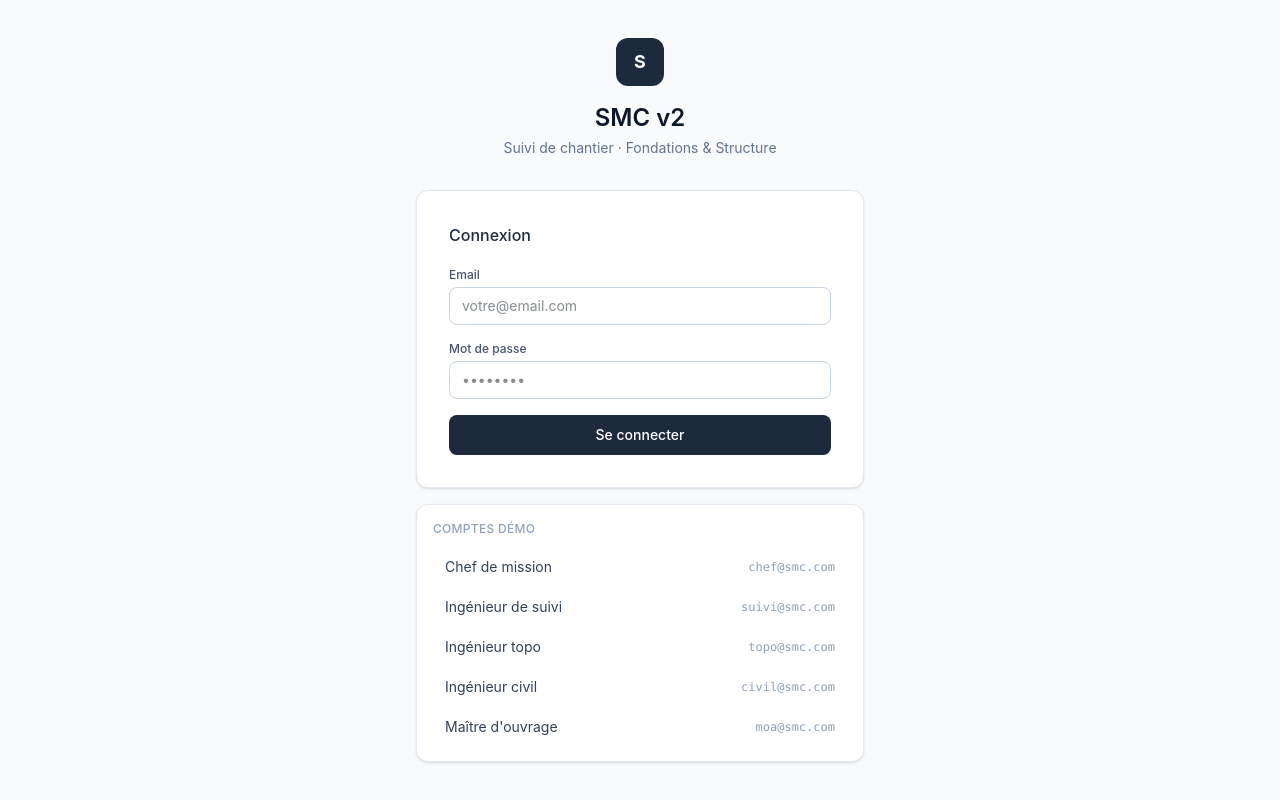
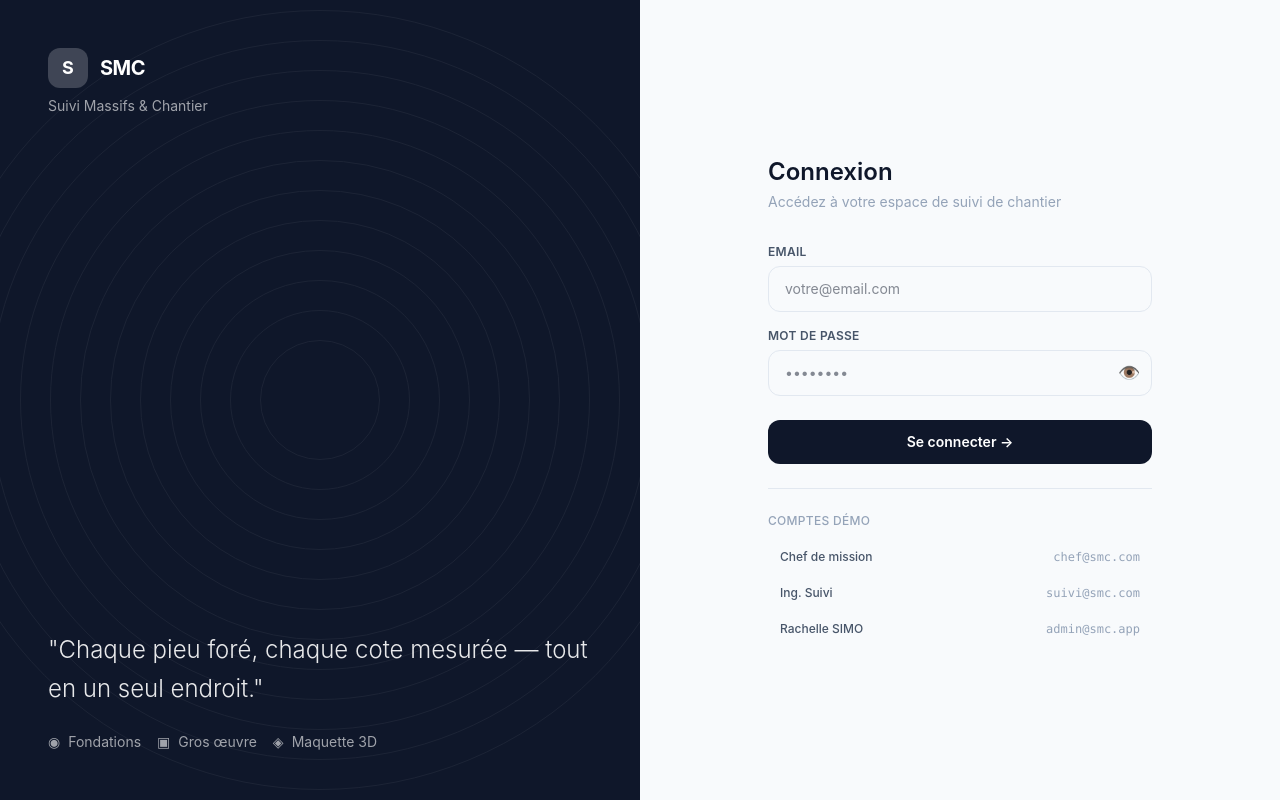
Before and after one commit to dbranly/smc, a React (Vite) app in the folder frontend/: page /#/login in a window 1280 px wide. Built offline with nearby package versions, Linux system fonts and the light colour scheme; the HTML template or start-up script is replaced by a standard one.

Commit message:
Update Login.jsx

```diff
--- a/frontend/src/pages/Login.jsx
+++ b/frontend/src/pages/Login.jsx
@@ -2,85 +2,154 @@ import { useState } from 'react'
 import { useNavigate } from 'react-router-dom'
 import { useAuth } from '../AuthContext'
 
-const DEMO = [
-  { role: 'Chef de mission',    email: 'chef@smc.com',   pw: 'chef123'  },
-  { role: 'Ingénieur de suivi', email: 'suivi@smc.com',  pw: 'suivi123' },
-  { role: 'Ingénieur topo',     email: 'topo@smc.com',   pw: 'topo123'  },
-  { role: 'Ingénieur civil',    email: 'civil@smc.com',  pw: 'civil123' },
-  { role: "Maître d'ouvrage",   email: 'moa@smc.com',    pw: 'moa123'   },
-]
-
 export default function Login() {
   const { login } = useAuth()
   const navigate  = useNavigate()
-  const [form, setForm]     = useState({ email: '', password: '' })
-  const [error, setError]   = useState('')
+  const [form, setForm]       = useState({ email: '', password: '' })
+  const [error, setError]     = useState('')
   const [loading, setLoading] = useState(false)
+  const [showPw, setShowPw]   = useState(false)
 
   const handle = async (e) => {
     e.preventDefault()
     setError(''); setLoading(true)
-    try {
-      await login(form.email, form.password)
-      navigate('/')
-    } catch {
-      setError('Email ou mot de passe incorrect')
-    } finally {
-      setLoading(false)
-    }
+    try { await login(form.email, form.password); navigate('/') }
+    catch { setError('Email ou mot de passe incorrect') }
+    finally { setLoading(false) }
   }
 
   return (
-    <div className="min-h-screen bg-slate-50 flex items-center justify-center px-4">
-      <div className="w-full max-w-md">
-        <div className="text-center mb-8">
-          <div className="inline-flex items-center justify-center w-12 h-12 bg-slate-800 rounded-xl mb-4">
-            <span className="text-white font-bold text-lg">S</span>
-          </div>
-          <h1 className="text-2xl font-semibold text-slate-900">SMC v2</h1>
-          <p className="text-sm text-slate-500 mt-1">Suivi de chantier · Fondations & Structure</p>
+    <div className="min-h-screen flex" style={{ background: 'var(--bg-app)' }}>
+
+      {/* Panneau gauche — branding */}
+      <div className="hidden lg:flex lg:w-1/2 flex-col justify-between p-12 relative overflow-hidden"
+        style={{ background: 'var(--accent)', color: 'var(--text-active)' }}>
+        {/* Texture de fond */}
+        <div className="absolute inset-0 opacity-5">
+          {Array.from({ length: 12 }).map((_, i) => (
+            <div key={i} className="absolute border rounded-full"
+              style={{
+                width: `${120 + i * 60}px`, height: `${120 + i * 60}px`,
+                top: '50%', left: '50%',
+                transform: 'translate(-50%, -50%)',
+                borderColor: 'currentColor',
+              }} />
+          ))}
         </div>
 
-        <div className="bg-white border border-slate-200 rounded-xl p-8 shadow-sm mb-4">
-          <h2 className="text-base font-medium text-slate-800 mb-5">Connexion</h2>
+        <div className="relative z-10">
+          <div className="flex items-center gap-3 mb-2">
+            <div className="w-10 h-10 rounded-xl bg-white/20 flex items-center justify-center">
+              <span className="font-bold text-lg">S</span>
+            </div>
+            <span className="text-xl font-bold tracking-tight">SMC</span>
+          </div>
+          <p className="text-sm opacity-60">Suivi Massifs & Chantier</p>
+        </div>
+
+        <div className="relative z-10">
+          <blockquote className="text-2xl font-light leading-relaxed opacity-90 mb-6">
+            "Chaque pieu foré, chaque cote mesurée — tout en un seul endroit."
+          </blockquote>
+          <div className="flex items-center gap-4 text-sm opacity-60">
+            <div className="flex items-center gap-2">
+              <span>◉</span><span>Fondations</span>
+            </div>
+            <div className="flex items-center gap-2">
+              <span>▣</span><span>Gros œuvre</span>
+            </div>
+            <div className="flex items-center gap-2">
+              <span>◈</span><span>Maquette 3D</span>
+            </div>
+          </div>
+        </div>
+      </div>
+
+      {/* Panneau droit — formulaire */}
+      <div className="flex-1 flex items-center justify-center px-6 py-12">
+        <div className="w-full max-w-sm">
+
+          {/* Logo mobile */}
+          <div className="lg:hidden flex items-center gap-3 mb-8 justify-center">
+            <div className="w-10 h-10 rounded-xl flex items-center justify-center themed-btn-primary">
+              <span className="font-bold text-lg">S</span>
+            </div>
+            <div>
+              <div className="text-lg font-bold" style={{ color: 'var(--text-primary)' }}>SMC</div>
+              <div className="text-xs themed-muted">Suivi Massifs & Chantier</div>
+            </div>
+          </div>
+
+          <div className="mb-8">
+            <h1 className="text-2xl font-semibold mb-1" style={{ color: 'var(--text-primary)' }}>
+              Connexion
+            </h1>
+            <p className="text-sm themed-muted">Accédez à votre espace de suivi de chantier</p>
+          </div>
+
           {error && (
-            <div className="mb-4 px-4 py-3 bg-red-50 border border-red-200 rounded-lg text-sm text-red-700">{error}</div>
+            <div className="mb-5 px-4 py-3 bg-red-50 border border-red-200 rounded-xl text-sm text-red-700 flex items-center gap-2">
+              <span>⚠</span> {error}
+            </div>
           )}
+
           <form onSubmit={handle} className="space-y-4">
             <div>
-              <label className="block text-xs font-medium text-slate-600 mb-1">Email</label>
+              <label className="block text-xs font-semibold themed-secondary mb-1.5 uppercase tracking-wide">
+                Email
+              </label>
               <input type="email" required value={form.email}
                 onChange={e => setForm(f => ({ ...f, email: e.target.value }))}
-                className="w-full px-3 py-2 border border-slate-300 rounded-lg text-sm focus:outline-none focus:ring-2 focus:ring-slate-400"
+                className="themed-input w-full px-4 py-3 border rounded-xl text-sm transition-all"
                 placeholder="votre@email.com" />
             </div>
+
             <div>
-              <label className="block text-xs font-medium text-slate-600 mb-1">Mot de passe</label>
-              <input type="password" required value={form.password}
+              <label className="block text-xs font-semibold themed-secondary mb-1.5 uppercase tracking-wide">
+                Mot de passe
+              </label>
+              <div className="relative">
+                <input type={showPw ? 'text' : 'password'} required value={form.password}
                   onChange={e => setForm(f => ({ ...f, password: e.target.value }))}
-                className="w-full px-3 py-2 border border-slate-300 rounded-lg text-sm focus:outline-none focus:ring-2 focus:ring-slate-400"
+                  className="themed-input w-full px-4 py-3 pr-11 border rounded-xl text-sm transition-all"
                   placeholder="••••••••" />
+                <button type="button" onClick={() => setShowPw(v => !v)}
+                  className="absolute right-3 top-1/2 -translate-y-1/2 themed-muted hover:opacity-80 transition-opacity cursor-pointer text-lg"
+                  tabIndex={-1}>
+                  {showPw ? '🙈' : '👁'}
+                </button>
               </div>
+            </div>
+
             <button type="submit" disabled={loading}
-              className="w-full bg-slate-800 hover:bg-slate-900 disabled:bg-slate-400 text-white font-medium py-2.5 rounded-lg text-sm transition-colors">
-              {loading ? 'Connexion…' : 'Se connecter'}
+              className="themed-btn-primary w-full py-3 rounded-xl text-sm font-semibold transition-all cursor-pointer disabled:opacity-50 mt-2">
+              {loading ? (
+                <span className="flex items-center justify-center gap-2">
+                  <span className="w-4 h-4 border-2 border-white/30 border-t-white rounded-full animate-spin" />
+                  Connexion…
+                </span>
+              ) : 'Se connecter →'}
             </button>
           </form>
-        </div>
 
-        <div className="bg-white border border-slate-200 rounded-xl p-4 shadow-sm">
-          <p className="text-xs font-medium text-slate-400 uppercase tracking-wide mb-3">Comptes démo</p>
+          <div className="mt-6 pt-6 themed-border border-t">
+            <p className="text-xs themed-muted mb-3 uppercase tracking-wide font-medium">Comptes démo</p>
             <div className="space-y-1">
-            {DEMO.map(d => (
+              {[
+                { role: 'Chef de mission',    email: 'chef@smc.com',   pw: 'chef123'  },
+                { role: 'Ing. Suivi',         email: 'suivi@smc.com',  pw: 'suivi123' },
+                { role: "Rachelle SIMO",      email: 'admin@smc.app',  pw: 'ChangeMe2025!'   },
+              ].map(d => (
                 <button key={d.email} onClick={() => setForm({ email: d.email, password: d.pw })}
-                className="w-full flex items-center justify-between px-3 py-2 rounded-lg hover:bg-slate-50 transition-colors text-left">
-                <span className="text-sm text-slate-700">{d.role}</span>
-                <span className="text-xs text-slate-400 font-mono">{d.email}</span>
+                  className="w-full flex items-center justify-between px-3 py-2 rounded-lg themed-hover transition-all cursor-pointer text-left">
+                  <span className="text-xs font-medium" style={{ color: 'var(--text-secondary)' }}>{d.role}</span>
+                  <span className="text-xs themed-muted font-mono">{d.email}</span>
                 </button>
               ))}
             </div>
           </div>
         </div>
       </div>
+    </div>
   )
 }
```
Lines whose indentation alone changed are shown as unchanged.
